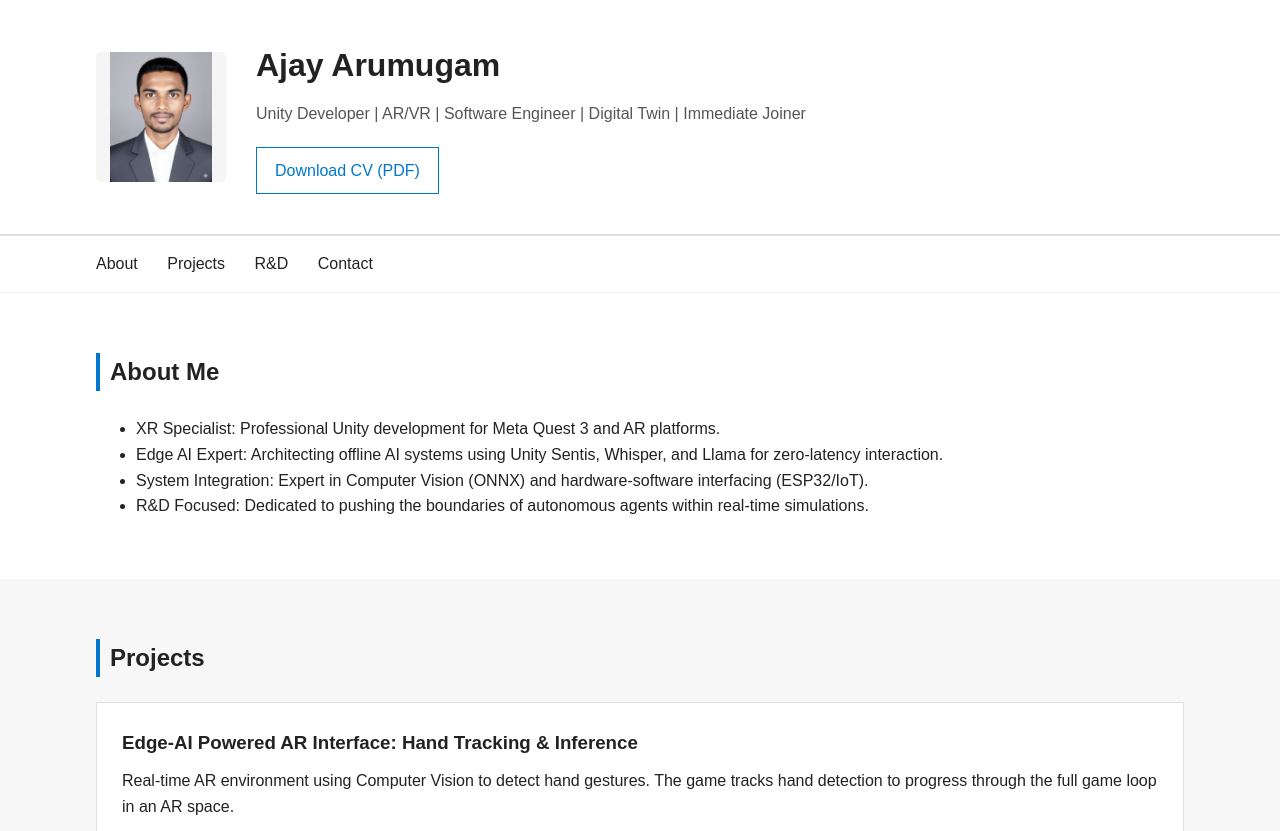
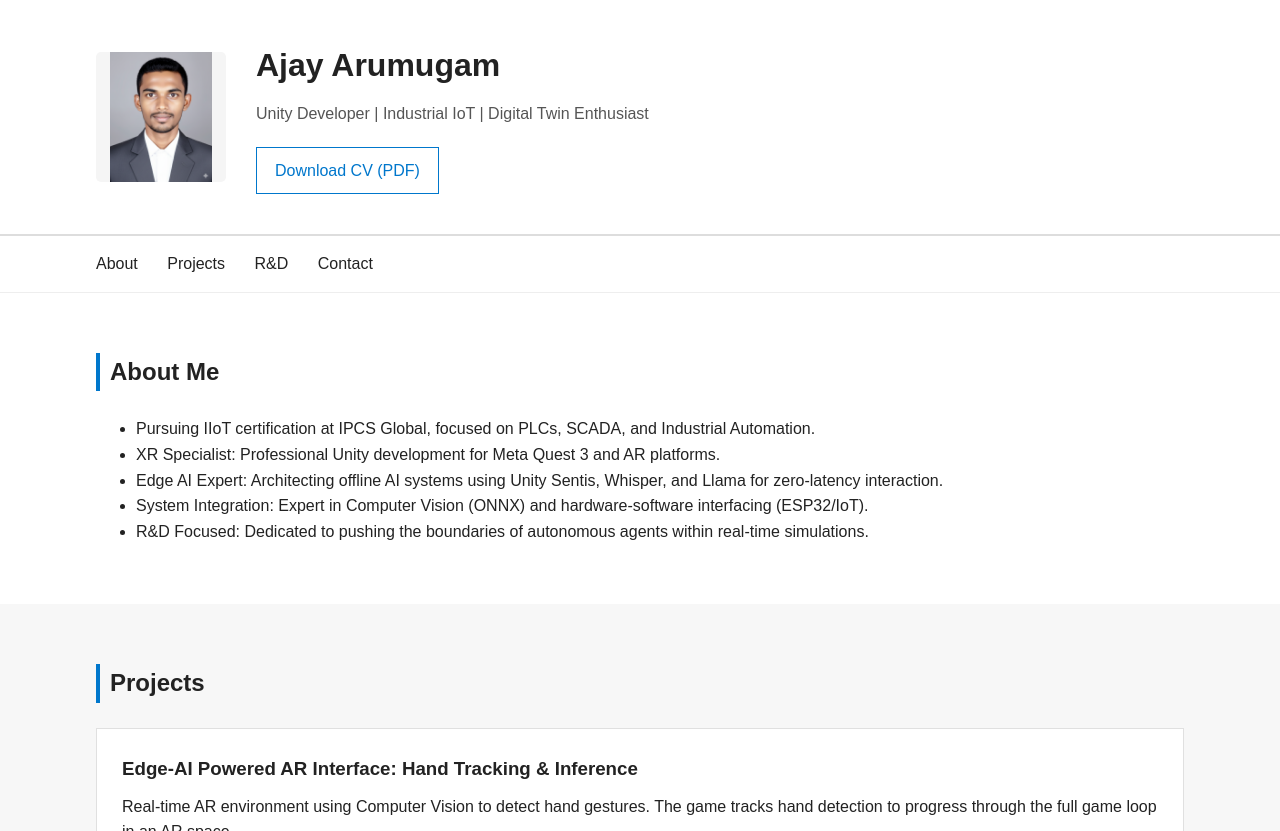
Before and after one commit to ajayarumugam13/ajayarumugam13.github.io, a plain HTML site: page index.html in a window 1280 px wide. Shown: the top 831 px of the page. Drawn offline with Linux system fonts and the light colour scheme.

Commit message:
Update index.html

```diff
--- a/index.html
+++ b/index.html
@@ -11,7 +11,7 @@
   gtag('config', 'G-K543TSS56M');
 </script>
     <meta charset="UTF-8">
-    <title>Ajay Arumugam | Unity Developer</title>
+    <title>Ajay Arumugam | Industrial Iot | Digital Twin</title>
     <meta name="viewport" content="width=device-width, initial-scale=1.0">
     <link rel="stylesheet" href="style.css">
 </head>
@@ -24,7 +24,7 @@
         <div>
             <h1>Ajay Arumugam</h1>
             <p class="subtitle">
-                Unity Developer | AR/VR | Software Engineer | Digital Twin | Immediate Joiner
+                Unity Developer | Industrial IoT | Digital Twin Enthusiast
             </p>
             <a href="resume.pdf" download class="btn">
                 Download CV (PDF)
@@ -46,6 +46,7 @@
     <div class="container">
         <h2>About Me</h2>
         <ul>
+           <li>Pursuing IIoT certification at IPCS Global, focused on PLCs, SCADA, and Industrial Automation.</li>
            <li>XR Specialist: Professional Unity development for Meta Quest 3 and AR platforms.</li>
            <li>Edge AI Expert: Architecting offline AI systems using Unity Sentis, Whisper, and Llama for zero-latency interaction.</li>
            <li>System Integration: Expert in Computer Vision (ONNX) and hardware-software interfacing (ESP32/IoT).</li>
```
